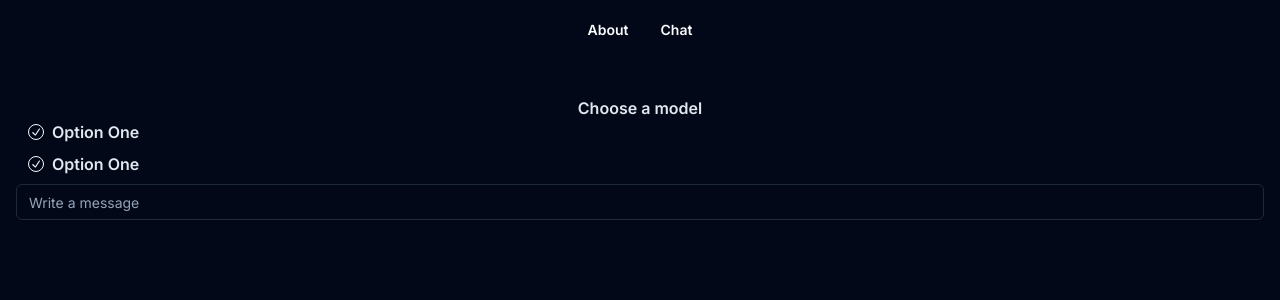
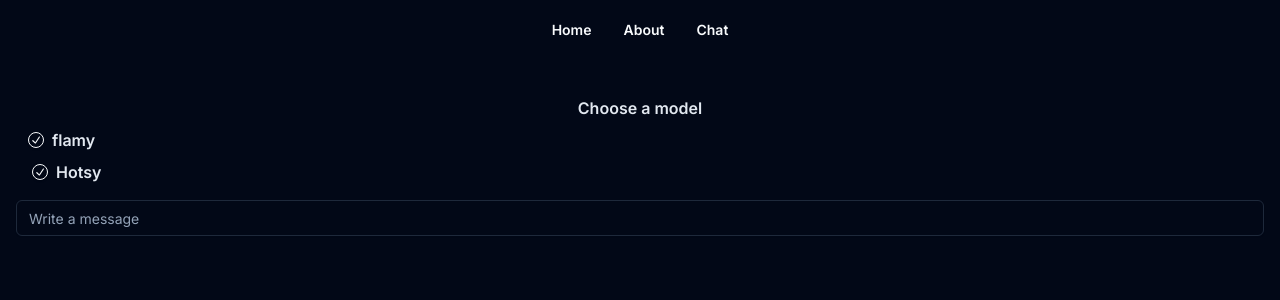
Before and after one commit to meta-gravity/Flame, a Next.js app: page /chat in a window 1280 px wide. Shown: the top 300 px of the page. Built offline with nearby package versions, Linux system fonts and the light colour scheme.

Commit message:
made it clean1

```diff
--- a/app/chat/page.tsx
+++ b/app/chat/page.tsx
@@ -1,7 +1,7 @@
 import { Input } from "@/components/ui/input";
 import { Checkbox } from "@/components/ui/checkbox";
 import { RadioGroup, RadioGroupItem } from "@/components/ui/radio-group";
-import { Label } from "@radix-ui/react-label";
+import { Label } from "@/components/ui/label";
 
 export default function chat() {
     return (
@@ -12,14 +12,14 @@ export default function chat() {
                         <legend>Choose a model</legend>
 
 
-                        <RadioGroup defaultValue="option-one">
+                        <RadioGroup defaultValue="option-one" className="m-2 text-center space-x-1 text-slate-200">
                             <div className="flex items-center space-x-2">
                                 <RadioGroupItem value="option-one" id="option-one"></RadioGroupItem>
-                                <Label htmlFor="option-one">Option One</Label>
+                                <label htmlFor="option-one">flamy</label>
                             </div>
                             <div className="flex items-center space-x-2">
                                 <RadioGroupItem value="option-one" id="option-one"></RadioGroupItem>
-                                <Label htmlFor="option-one">Option One</Label>
+                                <label htmlFor="option-one">Hotsy</label>
                             </div>
                         </RadioGroup>
                     </fieldset>
--- a/app/header.tsx
+++ b/app/header.tsx
@@ -3,14 +3,19 @@ import { Button } from "@/components/ui/button";
 export default function header() {
     return (
         <main>
-            <div  className='flex font-bold items-center justify-center p-3 text-center bg-grey-100 fw-50'>
-        <div className='font-bold'>
-          <Button type='submit' variant="link" className=' hover:text-sky-500 font-semibold'>
+            <div className="flex font-bold items-center justify-center p-3 text-center bg-grey-100 fw-50">
+            <div className="font-bold">
+                    <Button type="submit" variant="link" className="hover:text-sky-500 font-semibold">
+                        <a href="/">Home</a>
+                    </Button>
+                </div>
+                <div className="font-bold">
+                    <Button type="submit" variant="link" className="hover:text-sky-500 font-semibold">
                         <a href="/about">About</a>
                     </Button>
                 </div>
-      <div className=' font-bold'>
-        <Button type='submit' variant="link" className=' hover:text-sky-500 font-semibold'>
+                <div className="font-bold">
+                    <Button type="submit" variant="link" className="hover:text-sky-500 font-semibold">
                         <a href="/chat">Chat</a>
                     </Button>
                 </div>
```
Lines whose indentation alone changed are shown as unchanged.
